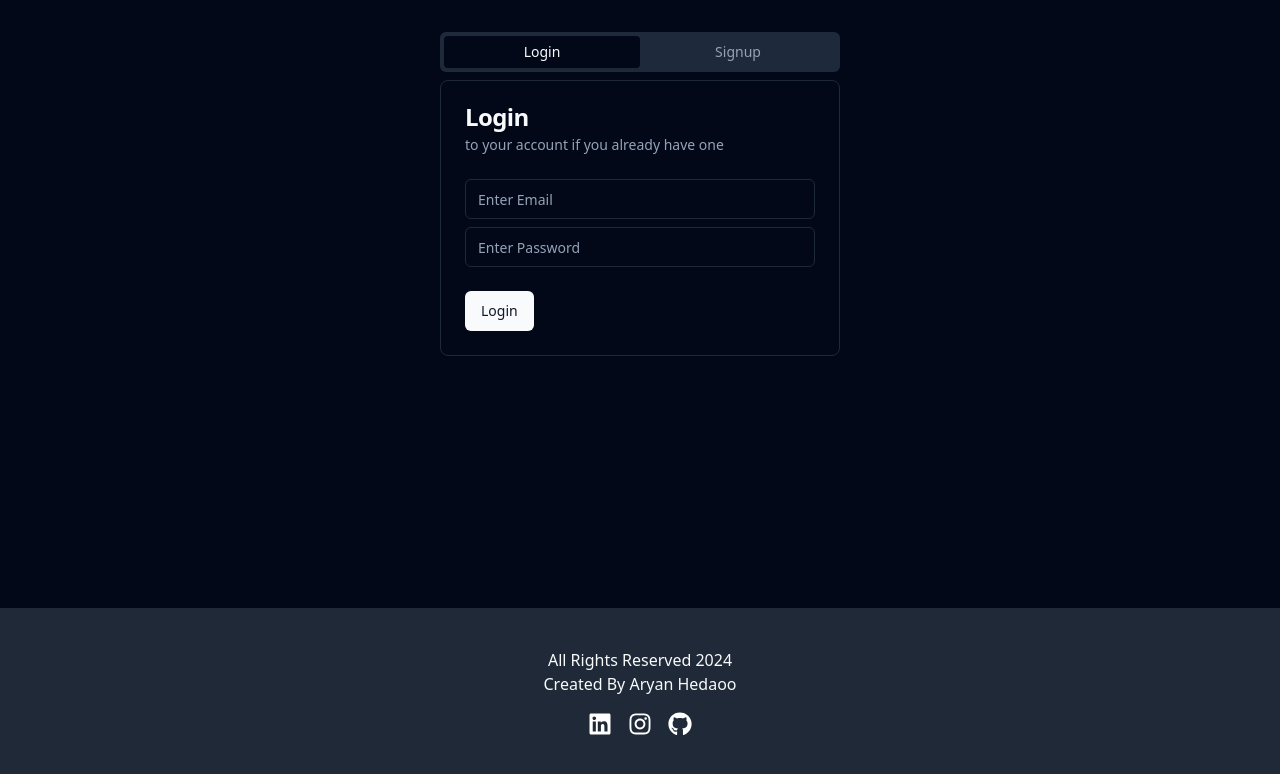
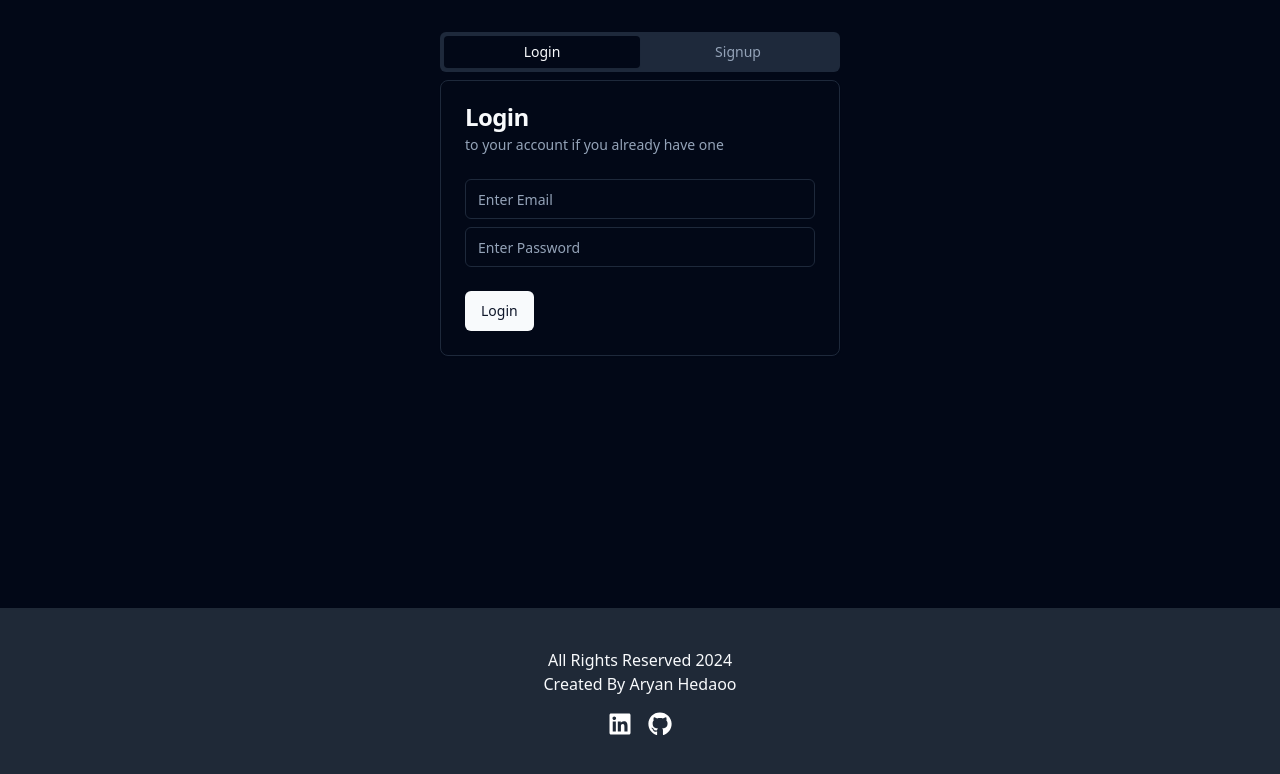
Before and after one commit to aa0962/Url-Shortener-Website, a React (Vite) app: page /auth in a window 1280 px wide. Shown: the part 232-1006 px from the top of the page. Built offline with nearby package versions, Linux system fonts and the light colour scheme.

Commit message:
init:Completed

```diff
--- a/src/layouts/app-layout.jsx
+++ b/src/layouts/app-layout.jsx
@@ -22,7 +22,7 @@
 import Header from '@/components/header';
 import React from 'react';
 import { Outlet } from 'react-router-dom';
-import { FaLinkedin, FaInstagram, FaGithub } from 'react-icons/fa';
+import { FaLinkedin, FaGithub } from 'react-icons/fa';
 
 const AppLayout = () => {
   return (
@@ -39,9 +39,6 @@ const AppLayout = () => {
           <a href="https://www.linkedin.com/in/aryan-hedaoo-93325b22b" target="_blank" rel="noopener noreferrer">
             <FaLinkedin className='text-white text-2xl hover:text-blue-500' />
           </a>
-          <a href="https://www.instagram.com/_aryan_hedaoo_/" target="_blank" rel="noopener noreferrer">
-            <FaInstagram className='text-white text-2xl hover:text-pink-500' />
-          </a>
           <a href="https://github.com/aa0962" target="_blank" rel="noopener noreferrer">
             <FaGithub className='text-white text-2xl hover:text-gray-500' />
           </a>
```
